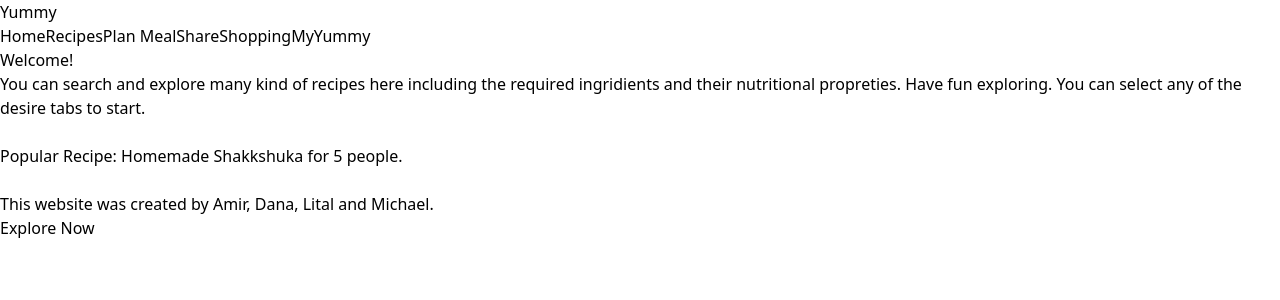
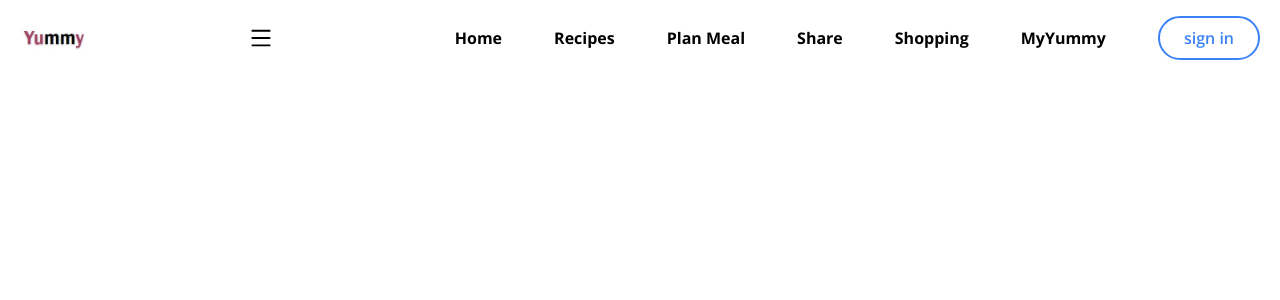
Before and after one commit to amir3x0/A6-frontend, a React (Create React App) app: page / in a window 1280 px wide. Shown: the top 300 px of the page. Built offline with nearby package versions, Linux system fonts and the light colour scheme.

Commit message:
in procces

```diff
--- a/package.json
+++ b/package.json
@@ -13,6 +13,7 @@
     "@testing-library/user-event": "^13.5.0",
     "react": "^18.2.0",
     "react-dom": "^18.2.0",
+    "react-icons": "^5.0.1",
     "react-router-dom": "^6.22.0",
     "react-scripts": "^5.0.1",
     "sass": "^1.70.0",
--- a/src/App.js
+++ b/src/App.js
@@ -11,38 +11,36 @@
 import MyYummy from "./pages/MyYummy";
 import Footer from "./components/Footer";
 
+// function App() {
+//   return (
+//     <Router>
+//       <div>
+//         <NavBar />
+//         <div className="container main">
+//           <Routes>
+//             <Route path="/" element={<Home />} />
+//             <Route path="/A6" element={<Home />} />
+//             <Route path="/Home" element={<Home />} />
+//             <Route path="/Recipes" element={<Recipes />} />
+//             <Route path="/Plan" element={<PlanMeal />} />
+//             <Route path="/Share" element={<Share />} />
+//             <Route path="/Shopping" element={<Shopping />} />
+//             <Route path="/MyYummy" element={<MyYummy />} />
+//           </Routes>
+//         </div>
+//         <Footer />
+//       </div>
+//     </Router>
+//   );
+// }
+
 function App() {
   return (
-    <Router>
-      <div>
-        <NavBar />
-        <div className="container main">
-          <Routes>
-            <Route path="/" element={<Home />} />
-            <Route path="/A6" element={<Home />} />
-            <Route path="/Home" element={<Home />} />
-            <Route path="/Recipes" element={<Recipes />} />
-            <Route path="/Plan" element={<PlanMeal />} />
-            <Route path="/Share" element={<Share />} />
-            <Route path="/Shopping" element={<Shopping />} />
-            <Route path="/MyYummy" element={<MyYummy />} />
-          </Routes>
-        </div>
-        <Footer />
-      </div>
-    </Router>
+    <div className="App font-opensans">
+      <Home />
+    </div>
   );
 }
-
-
-// function App() {
-//   return (
-//       <div className="App">
-//         <h1 className='text-red-500 '>Hello World</h1>
-//       </div>
-
-//   );
-// }
 
 export default App;
 
--- a/src/components/HomeSection.js
+++ b/src/components/HomeSection.js
@@ -1,40 +1,55 @@
 import CustomImage from "./CustomImage";
+import React from "react";
+import NavBar from "./Navbar";
+import JoinUs from "./JoinUs";
 
-export default function HomeSection() {
-  document.title = "Home";
-  const images = [
-    process.env.PUBLIC_URL + "/images/home_img/pasta.png",
-    process.env.PUBLIC_URL + "/images/home_img/hamburger.png",
-    process.env.PUBLIC_URL + "/images/home_img/Healthy.jpg",
-    process.env.PUBLIC_URL + "/images/home_img/HungryHungry.jpg",
-    process.env.PUBLIC_URL + "/images/home_img/shakshuka.png",
-    process.env.PUBLIC_URL + "/images/home_img/toast.png",
-    process.env.PUBLIC_URL + "/images/home_img/hummus.png",
-    process.env.PUBLIC_URL + "/images/home_img/shrimp.png",
-    process.env.PUBLIC_URL + "/images/home_img/snails.png",
-  ];
-
+const HomeSection = ({children}) => {
   return (
-    <div className="section home">
-      <div className="col welcome">
-        <h1 className="title">Welcome!</h1>
-        <p className="info">
-          You can search and explore many kind of recipes here including the
-          required ingridients and their nutritional propreties. Have fun
-          exploring. You can select any of the desire tabs to start.
-          <br></br>
-          <br></br>Popular Recipe: Homemade Shakkshuka for 5 people.
-          <br></br>
-          <br></br>This website was created by Amir, Dana, Lital and Michael.
-        </p>
-        <button className="btn">Explore Now</button>
-      </div>
-
-      <div className="col gallery">
-        {images.map((src, index) => (
-          <CustomImage key={index} imgsrc={src} pt={"90%"} />
-        ))}
-      </div>
+    <div>
+      <NavBar />
+      {children}
+      <JoinUs />
     </div>
   );
-}
+};
+
+export default HomeSection;
+
+// export default function HomeSection() {
+//   document.title = "Home";
+//   const images = [
+//     process.env.PUBLIC_URL + "/images/home_img/pasta.png",
+//     process.env.PUBLIC_URL + "/images/home_img/hamburger.png",
+//     process.env.PUBLIC_URL + "/images/home_img/Healthy.jpg",
+//     process.env.PUBLIC_URL + "/images/home_img/HungryHungry.jpg",
+//     process.env.PUBLIC_URL + "/images/home_img/shakshuka.png",
+//     process.env.PUBLIC_URL + "/images/home_img/toast.png",
+//     process.env.PUBLIC_URL + "/images/home_img/hummus.png",
+//     process.env.PUBLIC_URL + "/images/home_img/shrimp.png",
+//     process.env.PUBLIC_URL + "/images/home_img/snails.png",
+//   ];
+
+//   return (
+//     <div className="section home">
+//       <div className="col welcome">
+//         <h1 className="title">Welcome!</h1>
+//         <p className="info">
+//           You can search and explore many kind of recipes here including the
+//           required ingridients and their nutritional propreties. Have fun
+//           exploring. You can select any of the desire tabs to start.
+//           <br></br>
+//           <br></br>Popular Recipe: Homemade Shakkshuka for 5 people.
+//           <br></br>
+//           <br></br>This website was created by Amir, Dana, Lital and Michael.
+//         </p>
+//         <button className="btn">Explore Now</button>
+//       </div>
+
+//       <div className="col gallery">
+//         {images.map((src, index) => (
+//           <CustomImage key={index} imgsrc={src} pt={"90%"} />
+//         ))}
+//       </div>
+//     </div>
+//   );
+// }
--- a/src/components/Navbar.js
+++ b/src/components/Navbar.js
@@ -1,69 +1,308 @@
-import React, { useState } from 'react';
+import React, { useState } from "react";
 import { Link, useLocation } from "react-router-dom";
-import Sidebar from "./Sidebar";
+import { MdOutlineRestaurantMenu } from "react-icons/md";
+import { AiOutlineClose, AiOutlineMenu } from "react-icons/ai";
+import { images } from "../constants/index.js";
 
-// import { faHome, faList, faCog } from "@fortawesome/free-solid-svg-icons"
+const navItemsInfo = [
+  { name: "Home" },
+  { name: "Recipes" },
+  { name: "Plan Meal" },
+  { name: "Share" },
+  { name: "Shopping" },
+  { name: "MyYummy" },
+];
 
+const NavItem = ({ name }) => {
+  return (
+    <li className="relative group">
+      <a href="/" className="px-4 py-2">
+        {name}
+      </a>
+      <span className="text-blue-500 absolute transition-all duration-500 font-bold right-0 top-0 group-hover:right-[90%] opacity-0 group-hover:opacity-100">
+        /
+      </span>
+    </li>
+  );
+};
 
-export default function NavBar() {
-    const [showSidebar, setShowSidebar] = useState(false);
-    const location = useLocation(); // Used to determine the current path for active link styling
-    const links = [
-        {
-            name: "Home",
-            path: "/Home"
-        },
-        {
-            name: "Recipes",
-            path: "/Recipes"
-        },
-        {
-            name: "Plan Meal",
-            path: "/Plan"
-        },
-        {
-            name: "Share",
-            path: "/Share"
-        },
-        {
-            name: "Shopping",
-            path: "/Shopping"
-        },
-        {
-            name: "MyYummy",
-            path: "/MyYummy"
-        },
-    ];
+const NavBar = () => {
+  const [navIsVisible, setNavIsVisible] = useState(false);
 
-    function closeSidebar(){
-        setShowSidebar(false);
-    };
+  const navVisibilityHandler = () => {
+    setNavIsVisible((curState) => {
+      return !curState;
+    });
+  };
 
-    // const handleLinkClick = (event, pageName) => {
-    //     event.preventDefault(); // Prevent default behavior of hyperlink
-    //     onPageChange(pageName); // Update the current page
-    // };
+  return (
+    <section className="sticky top-0 left-0 right-0 z-50 bg-white">
+      <header className="container mx-auto px-5 flex justify-between py-4 items-center">
+        <div>
+          <img className="w-16" src={images.yummylogo} alt="logo" />
+        </div>
+        <div>
+          {navIsVisible ? (
+            <AiOutlineClose
+              className="w-6 h-6"
+              onClick={navVisibilityHandler}
+            />
+          ) : (
+            <AiOutlineMenu className="w-6 h-6" onClick={navVisibilityHandler} />
+          )}
+        </div>
+        <div
+          className={`${
+            navIsVisible ? "right-0" : "-right-full"
+          } flex flex-col w-full lg:w-auto justify-center lg:justify-end lg:flex-row fixed top-0 bottom-0  lg:static gap-x-9 items-center`}
+        >
+          <ul className="flex gap-x-5 font-bold">
+            {navItemsInfo.map((item) => (
+              <NavItem key={item.name} name={item.name} />
+            ))}
+          </ul>
+          <button className="border-2 border-blue-500 px-6 py-2 rounded-full text-blue-500 font-semibold hover:bg-blue-500 hover:text-white transition-all duration-300">
+            sign in
+          </button>
+        </div>
+      </header>
+    </section>
+  );
+};
 
-    return (
-        <div className="navbar container">
-            <Link to="/" className="logo">Yu<span>mm</span>y</Link>
-            <div className="nav-links">
-                {links.map(link => (
-                    <Link
-                        to={link.path}
-                        key={link.name}
-                        className={location.pathname === link.path ? "active" : ""}
-                    >
-                        {link.name}
-                    </Link>
-                ))}
-            </div>
-            <div onClick={() => setShowSidebar(true)} className="sidebar-btn">
-                <div className="bar"></div>
-                <div className="bar"></div>
-                <div className="bar"></div>
-            </div>
-            {showSidebar && <Sidebar close={closeSidebar} links={links} />}
-        </div>
-    );
-}
+export default NavBar;
+
+// const navItemsInfo = [
+//   { name: "Home", type: "link", href: "/" },
+//   { name: "Recipes", type: "link", href: "/articles" },
+//   {
+//     name: "Pages",
+//     type: "dropdown",
+//     items: [
+//       { title: "About us", href: "/about" },
+//       { title: "Contact us", href: "/contact" },
+//     ],
+//   },
+//   { name: "Pricing", type: "link", href: "/pricing" },
+//   { name: "Faq", type: "link", href: "/faq" },
+// ];
+
+// const NavItem = ({ item }) => {
+//   const [dropdown, setDropdown] = useState(false);
+
+//   const toggleDropdownHandler = () => {
+//     setDropdown((curState) => {
+//       return !curState;
+//     });
+//   };
+
+//   return (
+//     <li className="relative group">
+//       {item.type === "link" ? (
+//         <>
+//           <Link to={item.href} className="px-4 py-2">
+//             {item.name}
+//           </Link>
+//           <span className="cursor-pointer text-blue-500 absolute transition-all duration-500 font-bold right-0 top-0 group-hover:right-[90%] opacity-0 group-hover:opacity-100">
+//             /
+//           </span>
+//         </>
+//       ) : (
+//         <div className="flex flex-col items-center">
+//           <button
+//             className="px-4 py-2 flex gap-x-1 items-center"
+//             onClick={toggleDropdownHandler}
+//           >
+//             <span>{item.name}</span>
+//             <MdKeyboardArrowDown />
+//           </button>
+//           <div
+//             className={`${
+//               dropdown ? "block" : "hidden"
+//             } lg:hidden transition-all duration-500 pt-4 lg:absolute lg:bottom-0 lg:right-0 lg:transform lg:translate-y-full lg:group-hover:block w-max`}
+//           >
+//             <ul className="bg-dark-soft lg:bg-transparent text-center flex flex-col shadow-lg rounded-lg overflow-hidden">
+//               {item.items.map((page, index) => (
+//                 <Link
+//                   key={index}
+//                   to={page.href}
+//                   className="hover:bg-dark-hard hover:text-white px-4 py-2 text-white lg:text-dark-soft"
+//                 >
+//                   {page.title}
+//                 </Link>
+//               ))}
+//             </ul>
+//           </div>
+//         </div>
+//       )}
+//     </li>
+//   );
+// };
+
+// const NavBar = () => {
+//   const navigate = useNavigate();
+//   const dispatch = useDispatch();
+//   const [navIsVisible, setNavIsVisible] = useState(false);
+//   const userState = useSelector((state) => state.user);
+//   const [profileDrowpdown, setProfileDrowpdown] = useState(false);
+
+//   const navVisibilityHandler = () => {
+//     setNavIsVisible((curState) => {
+//       return !curState;
+//     });
+//   };
+
+//   const logoutHandler = () => {
+//     dispatch(logout());
+//   };
+
+//   return (
+//     <section className="sticky top-0 left-0 right-0 z-50 bg-white">
+//       <header className="container mx-auto px-5 flex justify-between py-4 items-center">
+//         <Link to="/">
+//           <img className="w-16" src={images.yummylogo} alt="logo" />
+//         </Link>
+//         <div className="lg:hidden z-50">
+//           {navIsVisible ? (
+//             <AiOutlineClose
+//               className="w-6 h-6"
+//               onClick={navVisibilityHandler}
+//             />
+//           ) : (
+//             <AiOutlineMenu className="w-6 h-6" onClick={navVisibilityHandler} />
+//           )}
+//         </div>
+//         <div
+//           className={`${
+//             navIsVisible ? "right-0" : "-right-full"
+//           } transition-all duration-300 mt-[56px] lg:mt-0 bg-dark-hard lg:bg-transparent z-[49] flex flex-col w-full lg:w-auto justify-center lg:justify-end lg:flex-row fixed top-0 bottom-0 lg:static gap-x-9 items-center`}
+//         >
+//           <ul className="text-white items-center gap-y-5 lg:text-dark-soft flex flex-col lg:flex-row gap-x-2 font-semibold">
+//             {navItemsInfo.map((item) => (
+//               <NavItem key={item.name} item={item} />
+//             ))}
+//           </ul>
+//           {userState.userInfo ? (
+//             <div className="text-white items-center gap-y-5 lg:text-dark-soft flex flex-col lg:flex-row gap-x-2 font-semibold">
+//               <div className="relative group">
+//                 <div className="flex flex-col items-center">
+//                   <button
+//                     className="flex gap-x-1 items-center mt-5 lg:mt-0 border-2 border-blue-500 px-6 py-2 rounded-full text-blue-500 font-semibold hover:bg-blue-500 hover:text-white transition-all duration-300"
+//                     onClick={() => setProfileDrowpdown(!profileDrowpdown)}
+//                   >
+//                     <span>Account</span>
+//                     <MdKeyboardArrowDown />
+//                   </button>
+//                   <div
+//                     className={`${
+//                       profileDrowpdown ? "block" : "hidden"
+//                     } lg:hidden transition-all duration-500 pt-4 lg:absolute lg:bottom-0 lg:right-0 lg:transform lg:translate-y-full lg:group-hover:block w-max`}
+//                   >
+//                     <ul className="bg-dark-soft lg:bg-transparent text-center flex flex-col shadow-lg rounded-lg overflow-hidden">
+//                       {userState?.userInfo?.admin && (
+//                         <button
+//                           onClick={() => navigate("/admin")}
+//                           type="button"
+//                           className="hover:bg-dark-hard hover:text-white px-4 py-2 text-white lg:text-dark-soft"
+//                         >
+//                           Admin Dashboard
+//                         </button>
+//                       )}
+
+//                       <button
+//                         onClick={() => navigate("/profile")}
+//                         type="button"
+//                         className="hover:bg-dark-hard hover:text-white px-4 py-2 text-white lg:text-dark-soft"
+//                       >
+//                         Profile Page
+//                       </button>
+//                       <button
+//                         onClick={logoutHandler}
+//                         type="button"
+//                         className="hover:bg-dark-hard hover:text-white px-4 py-2 text-white lg:text-dark-soft"
+//                       >
+//                         Logout
+//                       </button>
+//                     </ul>
+//                   </div>
+//                 </div>
+//               </div>
+//             </div>
+//           ) : (
+//             <button
+//               onClick={() => navigate("/login")}
+//               className="mt-5 lg:mt-0 border-2 border-blue-500 px-6 py-2 rounded-full text-blue-500 font-semibold hover:bg-blue-500 hover:text-white transition-all duration-300"
+//             >
+//               Sign in
+//             </button>
+//           )}
+//         </div>
+//       </header>
+//     </section>
+//   );
+// };
+
+// export default NavBar;
+
+// export default function NavBar() {
+//     const [showSidebar, setShowSidebar] = useState(false);
+//     const location = useLocation(); // Used to determine the current path for active link styling
+//     const links = [
+//         {
+//             name: "Home",
+//             path: "/Home"
+//         },
+//         {
+//             name: "Recipes",
+//             path: "/Recipes"
+//         },
+//         {
+//             name: "Plan Meal",
+//             path: "/Plan"
+//         },
+//         {
+//             name: "Share",
+//             path: "/Share"
+//         },
+//         {
+//             name: "Shopping",
+//             path: "/Shopping"
+//         },
+//         {
+//             name: "MyYummy",
+//             path: "/MyYummy"
+//         },
+//     ];
+
+//     function closeSidebar(){
+//         setShowSidebar(false);
+//     };
+
+//     // const handleLinkClick = (event, pageName) => {
+//     //     event.preventDefault(); // Prevent default behavior of hyperlink
+//     //     onPageChange(pageName); // Update the current page
+//     // };
+
+//     return (
+//         <div className="navbar container">
+//             <Link to="/" className="logo">Yu<span>mm</span>y</Link>
+//             <div className="nav-links">
+//                 {links.map(link => (
+//                     <Link
+//                         to={link.path}
+//                         key={link.name}
+//                         className={location.pathname === link.path ? "active" : ""}
+//                     >
+//                         {link.name}
+//                     </Link>
+//                 ))}
+//             </div>
+//             <div onClick={() => setShowSidebar(true)} className="sidebar-btn">
+//                 <div className="bar"></div>
+//                 <div className="bar"></div>
+//                 <div className="bar"></div>
+//             </div>
+//             {showSidebar && <Sidebar close={closeSidebar} links={links} />}
+//         </div>
+//     );
+// }
--- /dev/null
+++ b/src/constants/images.js
@@ -0,0 +1,7 @@
+import yummylogo from "../assets/yummylogo.jpeg";
+
+const images = {
+    yummylogo,
+};
+
+export default images;
--- /dev/null
+++ b/src/constants/index.js
@@ -0,0 +1 @@
+export {default as images} from './images';
--- a/src/pages/Home.js
+++ b/src/pages/Home.js
@@ -1,11 +1,11 @@
 import HomeSection from "../components/HomeSection";
-import JoinUs from "../components/JoinUs";
+import React from "react";
 
-export default function Home() {
-    return (
-        <div>
-            <HomeSection />
-            <JoinUs />
-        </div>
-    )
-}
+const Home = () => {
+  return (
+    <HomeSection>
+    </HomeSection>
+  );
+};
+
+export default Home;
```
Also changed, not shown: tailwind.config.js (+13 -1 lines), src/assets/yummylogo.jpeg (added), 1 other file (tests, documents, lock files or other folders).
